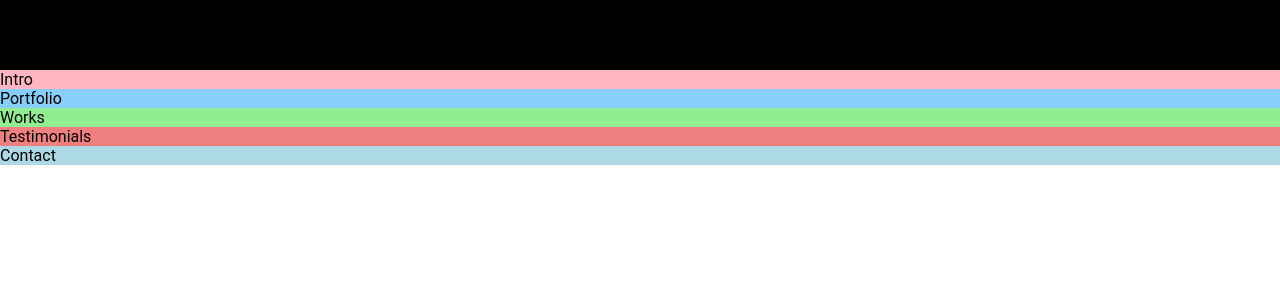
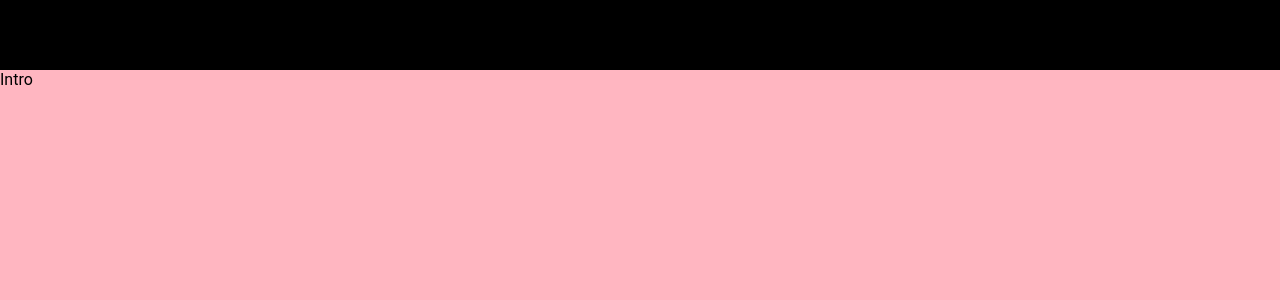
Before and after one commit to jackrobert0220/Portfolio, a React (Create React App) app: page / in a window 1280 px wide. Shown: the top 300 px of the page. Built offline with nearby package versions, Linux system fonts and the light colour scheme.

Commit message:
adding page scss rules

```diff
--- a/public/index.html
+++ b/public/index.html
@@ -13,6 +13,7 @@
       *{
         font-family: 'Roboto', sans-serif;
         margin:0;
+        overflow-x: hidden;
       }
     </style>
   </head>
--- a/src/App.js
+++ b/src/App.js
@@ -4,7 +4,7 @@ import Portfolio from "./components/portfolio/Portfolio";
 import Testimonials from "./components/testimonials/Testimonials";
 import Topbar from "./components/topbar/Topbar";
 import Works from "./components/works/Works";
-
+import "./app.scss";
 
 
 function App() {
--- /dev/null
+++ b/src/app.scss
@@ -0,0 +1,22 @@
+.app {
+    height: 100vh;
+
+    .sections {
+        width: 100%;
+        height: calc(100vh - 70px);
+        background-color: #47B0AC;
+        position: relative;
+        top: 70px;
+        scroll-snap-type: y mandatory;
+        scrollbar-width: none; //for FireFox
+        &::webkit-scrollbar {
+            display: none;
+        }
+
+        > *{
+            width: 100vw;
+            height: calc(100vh - 70px);
+            scroll-snap-align: start;
+        }
+    }
+}
--- a/src/components/topbar/topbar.scss
+++ b/src/components/topbar/topbar.scss
@@ -2,4 +2,7 @@
     width: 100%;
     height: 70px;
     background-color: black;
+    position: fixed;
+    top: 0;
+    z-index: 2;
 }
```
